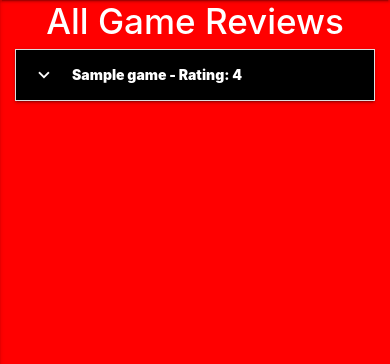
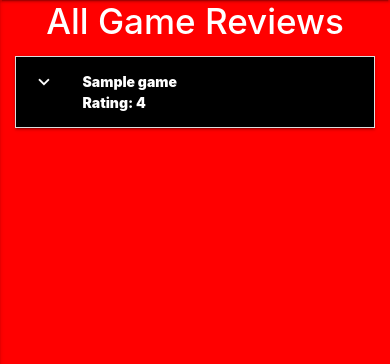
Before and after one commit to djjtyn/WhatGame, a Flask app: page / in a window 390 px wide. Shown: the part 56-420 px from the top of the page. Run offline with Flask 2, Linux system fonts and the light colour scheme; grey boxes marked "Sample" are stand-in pictures; a database or web service that is not in the repository returns one stand-in record (values such as "Sample title"); some libraries are stand-ins or nearby versions.

Commit message:
meta data added to base.html for responsive design

```diff
--- a/templates/base.html
+++ b/templates/base.html
@@ -1,7 +1,12 @@
-<html>
 
+<!DOCTYPE html>
+<html lang="en">
 <head>
-	<link href="https://fonts.googleapis.com/icon?family=Material+Icons" rel="stylesheet">
+    <meta charset="UTF-8">
+    <meta name="viewport" content="width=device-width, initial-scale=1.0">
+    <meta http-equiv="X-UA-Compatible" content="ie=edge">
+    <title>Document</title>
+    	<link href="https://fonts.googleapis.com/icon?family=Material+Icons" rel="stylesheet">
 	<link rel="stylesheet" href="https://cdnjs.cloudflare.com/ajax/libs/materialize/0.100.2/css/materialize.min.css">
 	<link rel="stylesheet" href="https://stackpath.bootstrapcdn.com/bootstrap/4.3.1/css/bootstrap.min.css"
 		integrity="sha384-ggOyR0iXCbMQv3Xipma34MD+dH/1fQ784/j6cY/iJTQUOhcWr7x9JvoRxT2MZw1T" crossorigin="anonymous">
@@ -9,7 +14,6 @@
 		integrity="sha256-46qynGAkLSFpVbEBog43gvNhfrOj+BmwXdxFgVK/Kvc=" crossorigin="anonymous" />
 	<link rel="stylesheet" href="{{url_for('static',filename='css/style.css' )}}">
 </head>
-
 <body>
 	<header>
 		<nav>
--- a/templates/games.html
+++ b/templates/games.html
@@ -2,12 +2,17 @@
 {% block content %}
 <h1>All Game Reviews</h1>
 <div class="container">
+  <div class="row">
+  <div class="col s12">
   <ul class="collapsible">
     {% for game in games %}
       <li>
         <div class="collapsible-header">
+
             <i class="material-icons">expand_more</i>
-            {{game.game_name}} - Rating: {{game.rating}}
+            <div class="col s12">
+            {{game.game_name}}<br> Rating: {{game.rating}}
+        </div>
         </div><!--Game Name & Rating-->
       <div class="collapsible-body">
         <div class="game_img">
@@ -51,6 +56,8 @@
     </li>
     {% endfor %}
   </ul>
+  </div>
+  </div>
 
 </div>
 {% endblock %}
```
